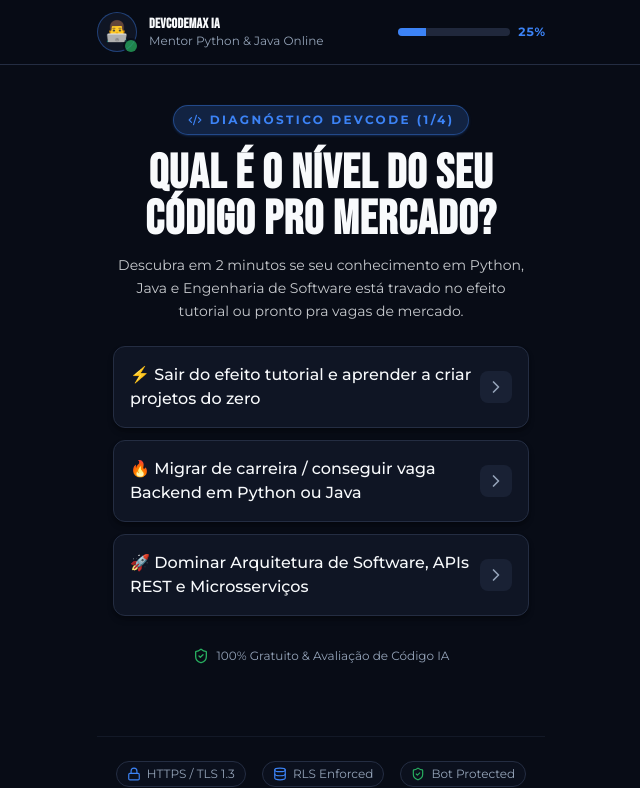
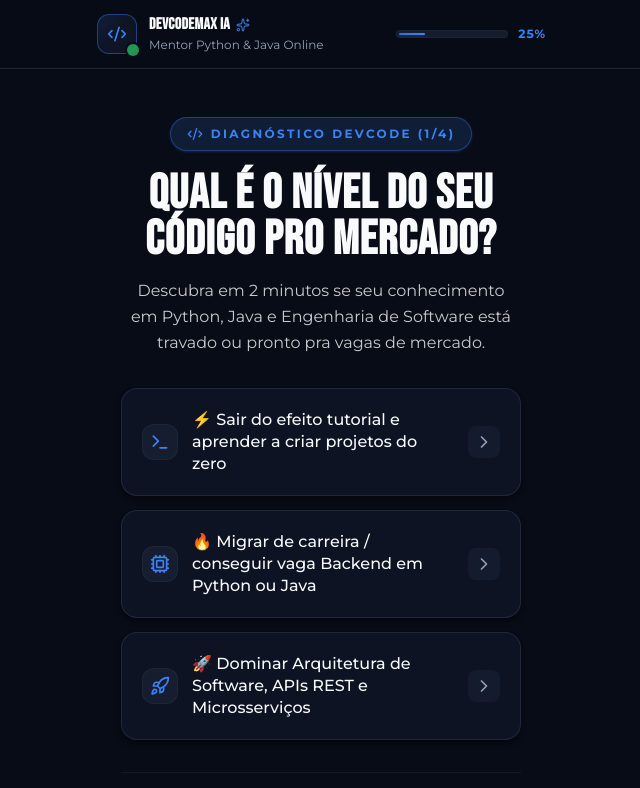
Before and after one commit to isaacalonco/MusculaMax, a React (Vite) app: page / in a window 1280 px wide. Shown: the top 788 px of the page, without its empty margins (319-959 px from the left). Built offline with nearby package versions, Linux system fonts and the light colour scheme.

Commit message:
refactor: replace emojis with Lucide vector icons, improve margins & padding, polish spring animations

```diff
--- a/src/components/Header.tsx
+++ b/src/components/Header.tsx
@@ -1,4 +1,5 @@
 import type React from 'react';
+import { Code2, Sparkles } from 'lucide-react';
 
 interface HeaderProps {
   currentStep: number;
@@ -9,35 +10,41 @@ export const Header: React.FC<HeaderProps> = ({ currentStep, totalSteps }) => {
   const progressPercent = Math.round((currentStep / totalSteps) * 100);
 
   return (
-    <header className="sticky top-0 z-50 w-full bg-background/95 backdrop-blur-sm border-b border-border px-4 py-3">
-      <div className="max-w-md mx-auto flex items-center justify-between gap-3">
-        {/* Treinador Avatar + Status */}
+    <header className="sticky top-0 z-50 w-full bg-background/90 backdrop-blur-md border-b border-border/80 px-4 sm:px-6 py-3.5 shadow-sm">
+      <div className="max-w-md mx-auto flex items-center justify-between gap-4">
+        {/* DevCodeMax Brand Avatar + Status */}
         <div className="flex items-center gap-3">
           <div className="relative shrink-0">
-            {/* SVG Avatar Fallback - Programming */}
-            <div className="w-10 h-10 rounded-full border border-primary/40 bg-card flex items-center justify-center font-display text-primary font-bold text-lg overflow-hidden">
-              <span className="text-xl">👨‍💻</span>
+            {/* Gradient Icon Badge */}
+            <div className="w-10 h-10 rounded-xl border border-primary/40 bg-gradient-to-br from-primary/20 via-card to-card flex items-center justify-center text-primary shadow-inner">
+              <Code2 className="w-5 h-5" />
             </div>
             {/* Status Online Pulsante */}
-            <span className="absolute bottom-0 right-0 w-3 h-3 bg-success rounded-full ring-2 ring-background animate-pulse" />
+            <span className="absolute -bottom-0.5 -right-0.5 w-3 h-3 bg-success rounded-full ring-2 ring-background animate-pulse" />
           </div>
-          <div>
-            <h4 className="font-body font-bold text-sm text-foreground leading-tight">
-              DevCodeMax IA
-            </h4>
-            <p className="font-body text-xs text-muted-foreground">Mentor Python & Java Online</p>
+
+          <div className="flex flex-col">
+            <div className="flex items-center gap-1.5">
+              <h4 className="font-body font-bold text-sm sm:text-base text-foreground leading-tight">
+                DevCodeMax IA
+              </h4>
+              <Sparkles className="w-3.5 h-3.5 text-primary animate-pulse" />
+            </div>
+            <p className="font-body text-xs text-muted-foreground mt-0.5">
+              Mentor Python & Java Online
+            </p>
           </div>
         </div>
 
         {/* Barra de Progresso do Quiz */}
-        <div className="flex items-center gap-2">
-          <div className="w-20 sm:w-28 bg-muted h-2 rounded-full overflow-hidden">
+        <div className="flex items-center gap-2.5">
+          <div className="w-20 sm:w-28 bg-secondary/80 h-2 rounded-full overflow-hidden p-0.5 border border-border/50">
             <div
-              className="bg-primary h-full transition-all duration-500 ease-out"
+              className="bg-gradient-to-r from-primary/80 to-primary h-full rounded-full transition-all duration-500 ease-out shadow-sm shadow-primary/30"
               style={{ width: `${progressPercent}%` }}
             />
           </div>
-          <span className="text-xs font-body font-bold text-primary tabular-nums">
+          <span className="text-xs font-body font-bold text-primary tabular-nums shrink-0">
             {progressPercent}%
           </span>
         </div>
--- a/src/components/HeroQuiz.tsx
+++ b/src/components/HeroQuiz.tsx
@@ -1,6 +1,6 @@
 import type React from 'react';
-import { motion } from 'framer-motion';
-import { ChevronRight, ShieldCheck, Code2 } from 'lucide-react';
+import { motion, type Variants } from 'framer-motion';
+import { ChevronRight, ShieldCheck, Code2, Terminal, Cpu, Rocket, Sparkles } from 'lucide-react';
 
 export interface QuizQuestion {
   id: number;
@@ -9,6 +9,7 @@ export interface QuizQuestion {
     label: string;
     level: 'travado' | 'ativo' | 'pronto';
     points: number;
+    icon?: React.ReactNode;
   }[];
 }
 
@@ -19,6 +20,36 @@ interface HeroQuizProps {
   onSelectOption: (level: 'travado' | 'ativo' | 'pronto', points: number) => void;
 }
 
+const optionIconsMap = [
+  <Terminal key="0" className="w-5 h-5 text-primary shrink-0" />,
+  <Cpu key="1" className="w-5 h-5 text-primary shrink-0" />,
+  <Rocket key="2" className="w-5 h-5 text-primary shrink-0" />,
+];
+
+const containerVariants: Variants = {
+  hidden: { opacity: 0, y: 20 },
+  visible: {
+    opacity: 1,
+    y: 0,
+    transition: {
+      duration: 0.4,
+      ease: [0.16, 1, 0.3, 1],
+      staggerChildren: 0.1,
+    },
+  },
+  exit: { opacity: 0, y: -15, transition: { duration: 0.25 } },
+};
+
+const itemVariants: Variants = {
+  hidden: { opacity: 0, y: 15, scale: 0.98 },
+  visible: {
+    opacity: 1,
+    y: 0,
+    scale: 1,
+    transition: { type: 'spring', stiffness: 260, damping: 20 },
+  },
+};
+
 export const HeroQuiz: React.FC<HeroQuizProps> = ({
   currentQuestion,
   questionIndex,
@@ -27,55 +58,74 @@ export const HeroQuiz: React.FC<HeroQuizProps> = ({
 }) => {
   return (
     <motion.section
-      initial={{ opacity: 0, y: 15 }}
-      animate={{ opacity: 1, y: 0 }}
-      exit={{ opacity: 0, y: -15 }}
-      transition={{ duration: 0.4 }}
-      className="w-full max-w-md mx-auto px-4 py-6 flex flex-col items-center text-center"
+      variants={containerVariants}
+      initial="hidden"
+      animate="visible"
+      exit="exit"
+      className="w-full max-w-md mx-auto px-4 sm:px-6 py-6 sm:py-8 flex flex-col items-center text-center"
     >
-      {/* Pill Badge */}
-      <div className="inline-flex items-center gap-2 px-3.5 py-1.5 rounded-full bg-primary/20 border border-primary/40 text-primary text-xs font-bold tracking-[0.2em] uppercase mb-4 shadow-sm shadow-primary/20">
-        <Code2 className="w-3.5 h-3.5" />
-        <span>DIAGNÓSTICO DEVCODE ({questionIndex + 1}/{totalQuestions})</span>
-      </div>
+      {/* Pill Badge Animado */}
+      <motion.div variants={itemVariants} className="mb-5">
+        <div className="inline-flex items-center gap-2 px-4 py-2 rounded-full bg-primary/15 border border-primary/35 text-primary text-xs font-bold tracking-[0.2em] uppercase shadow-sm shadow-primary/20">
+          <Code2 className="w-4 h-4 text-primary" />
+          <span>DIAGNÓSTICO DEVCODE ({questionIndex + 1}/{totalQuestions})</span>
+        </div>
+      </motion.div>
 
       {/* Hero Title */}
-      <h1 className="font-display text-4xl sm:text-5xl font-bold uppercase tracking-wide text-foreground leading-[0.95] mb-3">
+      <motion.h1
+        variants={itemVariants}
+        className="font-display text-4xl sm:text-5xl font-bold uppercase tracking-wide text-foreground leading-[0.95] mb-4"
+      >
         {questionIndex === 0 ? 'QUAL É O NÍVEL DO SEU CÓDIGO PRO MERCADO?' : currentQuestion.question}
-      </h1>
+      </motion.h1>
 
-      {/* Subtitle */}
-      <p className="font-body text-sm text-foreground/80 leading-relaxed mb-6">
+      {/* Subtitle com Margem Adequada */}
+      <motion.p
+        variants={itemVariants}
+        className="font-body text-sm sm:text-base text-foreground/80 leading-relaxed mb-8 max-w-sm"
+      >
         {questionIndex === 0
-          ? 'Descubra em 2 minutos se seu conhecimento em Python, Java e Engenharia de Software está travado no efeito tutorial ou pronto pra vagas de mercado.'
-          : 'Selecione a opção que melhor descreve sua experiência com programação e desenvolvimento:'}
-      </p>
+          ? 'Descubra em 2 minutos se seu conhecimento em Python, Java e Engenharia de Software está travado ou pronto pra vagas de mercado.'
+          : 'Selecione a opção que melhor descreve sua rotina de código e prática:'}
+      </motion.p>
 
-      {/* Grid de Opções de Pergunta */}
-      <div className="w-full space-y-3 mb-6">
+      {/* Grid de Opções com Espaçamento Ajustado */}
+      <div className="w-full space-y-3.5 mb-8">
         {currentQuestion.options.map((opt, idx) => (
           <motion.button
             key={idx}
-            whileHover={{ scale: 1.01 }}
-            whileTap={{ scale: 0.98 }}
+            variants={itemVariants}
+            whileHover={{ scale: 1.015, y: -2 }}
+            whileTap={{ scale: 0.985 }}
             onClick={() => onSelectOption(opt.level, opt.points)}
-            className="w-full rounded-xl bg-card border border-border hover:border-primary/60 p-4 flex items-center justify-between text-left transition-all duration-200 group cursor-pointer shadow-md shadow-black/30"
+            className="w-full rounded-2xl bg-card/90 border border-border/80 hover:border-primary/60 p-4 sm:p-5 flex items-center justify-between text-left transition-all duration-200 group cursor-pointer shadow-md shadow-black/40 hover:shadow-primary/20"
           >
-            <span className="font-body text-sm sm:text-base font-medium text-foreground group-hover:text-primary transition-colors pr-2">
-              {opt.label}
-            </span>
-            <div className="w-8 h-8 rounded-lg bg-secondary group-hover:bg-primary/20 flex items-center justify-center text-muted-foreground group-hover:text-primary shrink-0 transition-colors">
+            <div className="flex items-center gap-3.5 pr-2">
+              <div className="w-9 h-9 rounded-xl bg-secondary/80 group-hover:bg-primary/20 border border-border/60 group-hover:border-primary/40 flex items-center justify-center text-primary shrink-0 transition-colors">
+                {optionIconsMap[idx % optionIconsMap.length]}
+              </div>
+              <span className="font-body text-sm sm:text-base font-medium text-foreground group-hover:text-primary transition-colors leading-snug">
+                {opt.label}
+              </span>
+            </div>
+
+            <div className="w-8 h-8 rounded-lg bg-secondary/60 group-hover:bg-primary/20 flex items-center justify-center text-muted-foreground group-hover:text-primary shrink-0 transition-colors ml-2">
               <ChevronRight className="w-5 h-5" />
             </div>
           </motion.button>
         ))}
       </div>
 
-      {/* Rodapé de Segurança / Trust */}
-      <div className="flex items-center gap-2 text-xs text-muted-foreground pt-2">
-        <ShieldCheck className="w-4 h-4 text-success" />
-        <span>100% Gratuito & Avaliação de Código IA</span>
-      </div>
+      {/* Rodapé de Confiança com Ícones */}
+      <motion.div
+        variants={itemVariants}
+        className="flex items-center justify-center gap-2 text-xs text-muted-foreground pt-4 border-t border-border/40 w-full"
+      >
+        <ShieldCheck className="w-4 h-4 text-success shrink-0" />
+        <span>100% Gratuito & Avaliação de Código por IA</span>
+        <Sparkles className="w-3.5 h-3.5 text-primary shrink-0 ml-1" />
+      </motion.div>
     </motion.section>
   );
 };
--- a/src/components/PriceReveal.tsx
+++ b/src/components/PriceReveal.tsx
@@ -1,6 +1,6 @@
 import type React from 'react';
-import { motion } from 'framer-motion';
-import { Zap, CheckCircle2, ShieldCheck, ArrowRight } from 'lucide-react';
+import { motion, type Variants } from 'framer-motion';
+import { Zap, CheckCircle2, ShieldCheck, ArrowRight, Terminal, Coffee, GitBranch } from 'lucide-react';
 
 interface PriceRevealProps {
   onSelectPlan: () => void;
@@ -12,62 +12,81 @@ const competitorCosts = [
 ];
 
 const features = [
-  { emoji: '🐍', text: 'Trilha Python: Scripts, Automação, APIs REST e Django / FastAPI' },
-  { emoji: '☕', text: 'Trilha Java: POO avançada, Spring Boot, Hibernate e Microsserviços' },
-  { emoji: '💻', text: 'Projetos práticos reais para construir seu portfólio profissional no GitHub' },
+  {
+    icon: <Terminal className="w-4 h-4 text-primary" />,
+    title: 'Trilha Python Full Backend',
+    text: 'Scripts, Automação, APIs REST e frameworks Django / FastAPI.',
+  },
+  {
+    icon: <Coffee className="w-4 h-4 text-primary" />,
+    title: 'Trilha Java & Spring Boot',
+    text: 'POO avançada, Spring Boot, Hibernate, SQL e Microsserviços.',
+  },
+  {
+    icon: <GitBranch className="w-4 h-4 text-primary" />,
+    title: 'Portfólio Profissional no GitHub',
+    text: 'Projetos reais do mundo corporativo prontos para destacar no LinkedIn.',
+  },
 ];
+
+const containerVariants: Variants = {
+  hidden: { opacity: 0, y: 20 },
+  visible: {
+    opacity: 1,
+    y: 0,
+    transition: { duration: 0.5, ease: [0.16, 1, 0.3, 1], staggerChildren: 0.1 },
+  },
+};
+
+const itemVariants: Variants = {
+  hidden: { opacity: 0, y: 15 },
+  visible: { opacity: 1, y: 0, transition: { type: 'spring', stiffness: 260, damping: 20 } },
+};
 
 export const PriceReveal: React.FC<PriceRevealProps> = ({ onSelectPlan }) => {
   return (
     <motion.div
-      initial={{ opacity: 0, y: 20 }}
-      animate={{ opacity: 1, y: 0 }}
-      transition={{ duration: 0.5 }}
-      className="py-6 w-full max-w-md mx-auto px-4 text-center"
+      variants={containerVariants}
+      initial="hidden"
+      animate="visible"
+      className="py-6 sm:py-8 w-full max-w-md mx-auto px-4 sm:px-6 text-center"
     >
       {/* Badge de Pré-lançamento */}
-      <motion.div
-        initial={{ opacity: 0, scale: 0.8 }}
-        animate={{ opacity: 1, scale: 1 }}
-        transition={{ delay: 0.2 }}
-        className="flex justify-center mb-4"
-      >
-        <span className="inline-flex items-center gap-2 px-4 py-2 rounded-full bg-primary/20 border border-primary/40 text-primary text-xs sm:text-sm font-bold">
+      <motion.div variants={itemVariants} className="flex justify-center mb-5">
+        <span className="inline-flex items-center gap-2 px-4 py-2 rounded-full bg-primary/15 border border-primary/35 text-primary text-xs sm:text-sm font-bold shadow-sm shadow-primary/20">
           <Zap className="w-4 h-4" />
           <span>PRÉ-LANÇAMENTO DEVCODEMAX — ÚLTIMOS DIAS</span>
         </span>
       </motion.div>
 
       {/* Eyebrow Label */}
-      <div className="mb-2">
-        <span className="text-xs font-bold tracking-[0.2em] text-primary/80 uppercase">
+      <motion.div variants={itemVariants} className="mb-3">
+        <span className="text-xs font-bold tracking-[0.2em] text-primary/90 uppercase">
           PLANO ANUAL DEVCODEMAX PRO
         </span>
-      </div>
+      </motion.div>
 
-      <div className="space-y-4 mb-6">
-        <p className="text-foreground/90 font-body text-base">
+      <motion.div variants={itemVariants} className="space-y-4 mb-8">
+        <p className="text-foreground/90 font-body text-base leading-relaxed">
           Acesso completo ao mentor inteligente <span className="font-bold text-foreground">DevCodeMax</span> por{' '}
           <span className="font-bold text-foreground">1 ANO INTEIRO</span>
         </p>
 
-        {/* Preço Antigo Risca-tudo */}
-        <div className="relative inline-block">
+        {/* Preço Antigo Risca-tudo com Maior Espaçamento */}
+        <div className="relative inline-block my-2">
           <span className="text-2xl text-muted-foreground font-medium">R$127/ano</span>
           <motion.div
             initial={{ scaleX: 0 }}
             animate={{ scaleX: 1 }}
-            transition={{ delay: 0.7, duration: 0.3 }}
+            transition={{ delay: 0.6, duration: 0.35, ease: [0.16, 1, 0.3, 1] }}
             className="absolute top-1/2 left-0 right-0 h-0.5 bg-destructive origin-left"
           />
         </div>
 
         {/* Preço Promocional com Glow Radial */}
         <motion.div
-          initial={{ opacity: 0, scale: 0.5 }}
-          animate={{ opacity: 1, scale: 1 }}
-          transition={{ delay: 0.9, type: 'spring', stiffness: 200 }}
-          className="relative my-3"
+          variants={itemVariants}
+          className="relative my-4"
         >
           <div className="text-6xl sm:text-7xl font-display font-bold text-primary relative inline-block">
             R$67
@@ -78,41 +97,41 @@ export const PriceReveal: React.FC<PriceRevealProps> = ({ onSelectPlan }) => {
         </motion.div>
 
         {/* Equivalência por Mês */}
-        <div className="inline-flex items-center gap-2 px-3 py-1.5 rounded-lg text-xs bg-primary/[0.06] border border-primary/[0.12]">
+        <div className="inline-flex items-center gap-2 px-3.5 py-2 rounded-xl text-xs bg-primary/10 border border-primary/20">
           <span className="text-muted-foreground">=</span>
           <span className="font-bold text-foreground">R$5,58/mês</span>
           <span className="text-muted-foreground">— menos que um café especial de dev</span>
         </div>
-      </div>
+      </motion.div>
 
-      {/* Lista de Recursos / Benefícios */}
-      <div className="space-y-2.5 mb-6 text-left">
+      {/* Lista de Recursos com Ícones Vetoriais e Espaçamento Adequado */}
+      <motion.div variants={itemVariants} className="space-y-3 mb-8 text-left">
         {features.map((feat, idx) => (
-          <motion.div
+          <div
             key={idx}
-            initial={{ opacity: 0, x: -15 }}
-            animate={{ opacity: 1, x: 0 }}
-            transition={{ delay: 1.2 + idx * 0.1 }}
-            className="flex items-center gap-3 px-3 py-2 rounded-lg bg-card/60 border border-border"
+            className="flex items-start gap-3.5 p-4 rounded-xl bg-card/80 border border-border/80 shadow-sm"
           >
-            <div className="w-8 h-8 rounded-md bg-primary/10 border border-primary/20 flex items-center justify-center text-sm shrink-0">
-              {feat.emoji}
+            <div className="w-9 h-9 rounded-xl bg-primary/15 border border-primary/30 flex items-center justify-center text-primary shrink-0 mt-0.5">
+              {feat.icon}
             </div>
-            <span className="text-sm font-body text-foreground/90">{feat.text}</span>
-          </motion.div>
+            <div>
+              <h5 className="font-body font-bold text-sm text-foreground mb-0.5">{feat.title}</h5>
+              <p className="text-xs font-body text-foreground/80 leading-relaxed">{feat.text}</p>
+            </div>
+          </div>
         ))}
-      </div>
+      </motion.div>
 
       {/* Tabela de Comparação com Concorrentes */}
-      <div className="space-y-3 mb-8">
-        <p className="text-xs font-bold uppercase tracking-wider text-muted-foreground text-left px-1">
-          Comparação com o Mercado Dev:
+      <motion.div variants={itemVariants} className="space-y-3 mb-8">
+        <p className="text-xs font-bold uppercase tracking-wider text-muted-foreground text-left px-1 mb-2">
+          Comparação no Mercado Dev:
         </p>
 
         {competitorCosts.map((comp, idx) => (
           <div
             key={idx}
-            className="flex items-center justify-between px-4 py-3 rounded-xl bg-muted/40 border border-border text-left"
+            className="flex items-center justify-between px-4 py-3.5 rounded-xl bg-muted/40 border border-border/70 text-left"
           >
             <div>
               <span className="text-sm font-medium text-foreground/80 block">{comp.label}</span>
@@ -122,43 +141,47 @@ export const PriceReveal: React.FC<PriceRevealProps> = ({ onSelectPlan }) => {
           </div>
         ))}
 
-        {/* Card Destaque DevCodeMax */}
-        <div className="flex items-center justify-between px-4 py-3.5 rounded-xl bg-primary/15 border-2 border-primary/50 text-left shadow-lg shadow-primary/20">
+        {/* Card Destaque DevCodeMax com Maior Espaçamento */}
+        <div className="flex items-center justify-between px-4 py-4 rounded-xl bg-primary/15 border-2 border-primary/60 text-left shadow-lg shadow-primary/25">
           <div>
             <span className="text-base font-bold text-primary block">DevCodeMax PRO</span>
             <span className="text-xs text-primary/80">Mentoria & Projetos em Python e Java</span>
           </div>
           <div className="flex flex-col items-end gap-1">
             <span className="text-lg font-extrabold text-primary">R$67/ano</span>
-            <span className="inline-flex items-center px-2 py-0.5 rounded-full bg-primary text-primary-foreground text-[10px] font-bold">
+            <span className="inline-flex items-center px-2.5 py-0.5 rounded-full bg-primary text-primary-foreground text-[10px] font-bold">
               89x MAIS BARATO
             </span>
           </div>
         </div>
-      </div>
+      </motion.div>
 
-      {/* Botão de Ação do Checkout */}
+      {/* Botão de Ação do Checkout com Margem Superior Adequada */}
       <motion.button
-        whileHover={{ scale: 1.02 }}
+        variants={itemVariants}
+        whileHover={{ scale: 1.02, y: -2 }}
         whileTap={{ scale: 0.98 }}
         onClick={onSelectPlan}
-        className="w-full py-4 px-6 rounded-xl bg-primary hover:bg-primary/90 text-primary-foreground font-body font-bold text-lg tracking-wide shadow-xl shadow-primary/40 flex items-center justify-center gap-2 cursor-pointer transition-all mb-4"
+        className="w-full py-4.5 px-6 rounded-xl bg-primary hover:bg-primary/90 text-primary-foreground font-body font-bold text-lg tracking-wide shadow-xl shadow-primary/40 flex items-center justify-center gap-2 cursor-pointer transition-all mb-6"
       >
         <span>GARANTIR DEVCODEMAX PRO</span>
         <ArrowRight className="w-5 h-5" />
       </motion.button>
 
-      {/* Selos de Confiança */}
-      <div className="flex items-center justify-center gap-4 text-xs text-muted-foreground pt-2 border-t border-border/50">
-        <div className="flex items-center gap-1">
-          <CheckCircle2 className="w-3.5 h-3.5 text-success" />
+      {/* Selos de Confiança com Espaçamento e Divisor Limpo */}
+      <motion.div
+        variants={itemVariants}
+        className="flex items-center justify-center gap-5 text-xs text-muted-foreground pt-4 border-t border-border/50"
+      >
+        <div className="flex items-center gap-1.5">
+          <CheckCircle2 className="w-4 h-4 text-success" />
           <span>Garantia de 7 Dias</span>
         </div>
-        <div className="flex items-center gap-1">
-          <ShieldCheck className="w-3.5 h-3.5 text-primary" />
+        <div className="flex items-center gap-1.5">
+          <ShieldCheck className="w-4 h-4 text-primary" />
           <span>Acesso Imediato</span>
         </div>
-      </div>
+      </motion.div>
     </motion.div>
   );
 };
```
Also changed, not shown: src/components/StepsTimeline.tsx (+50 -23 lines).
